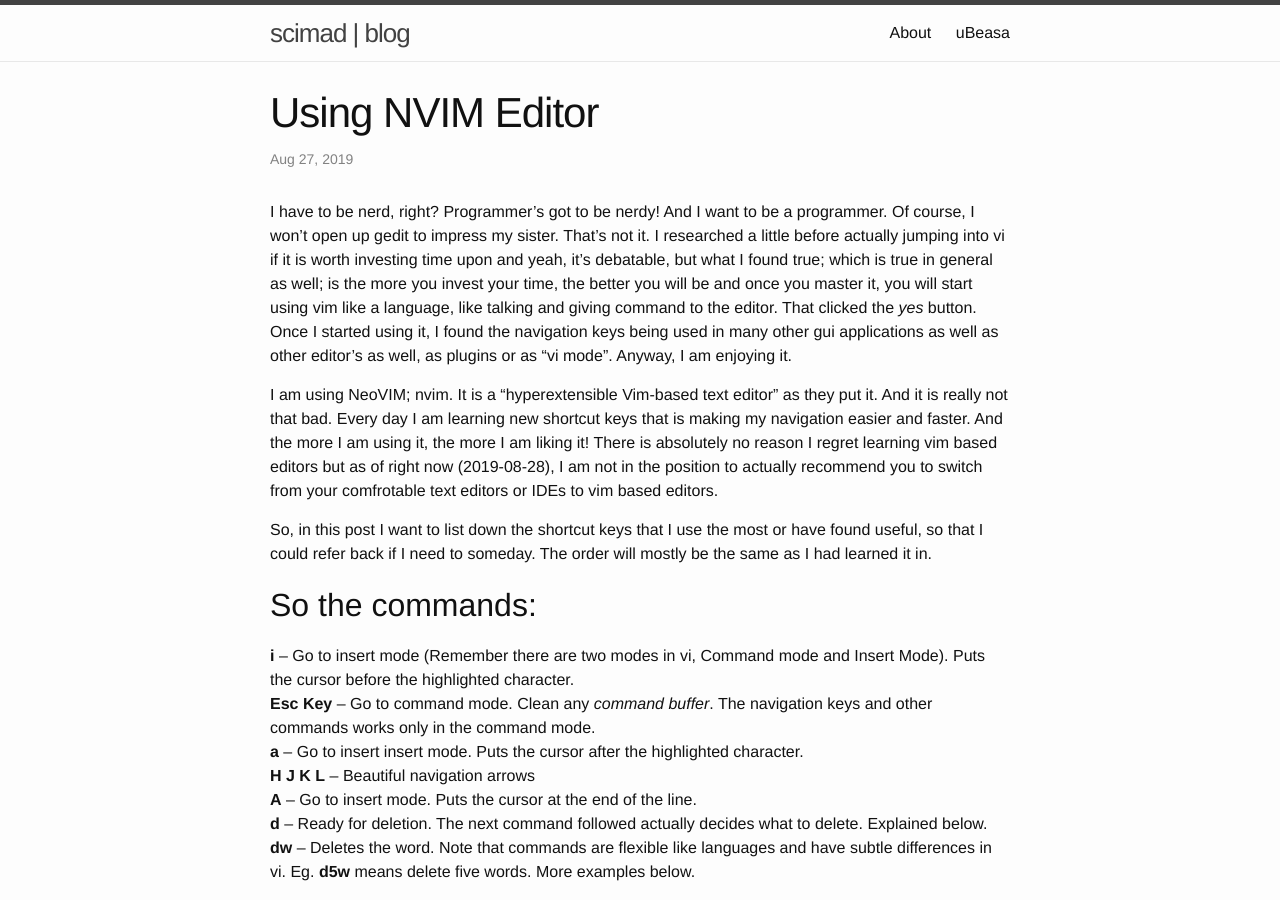
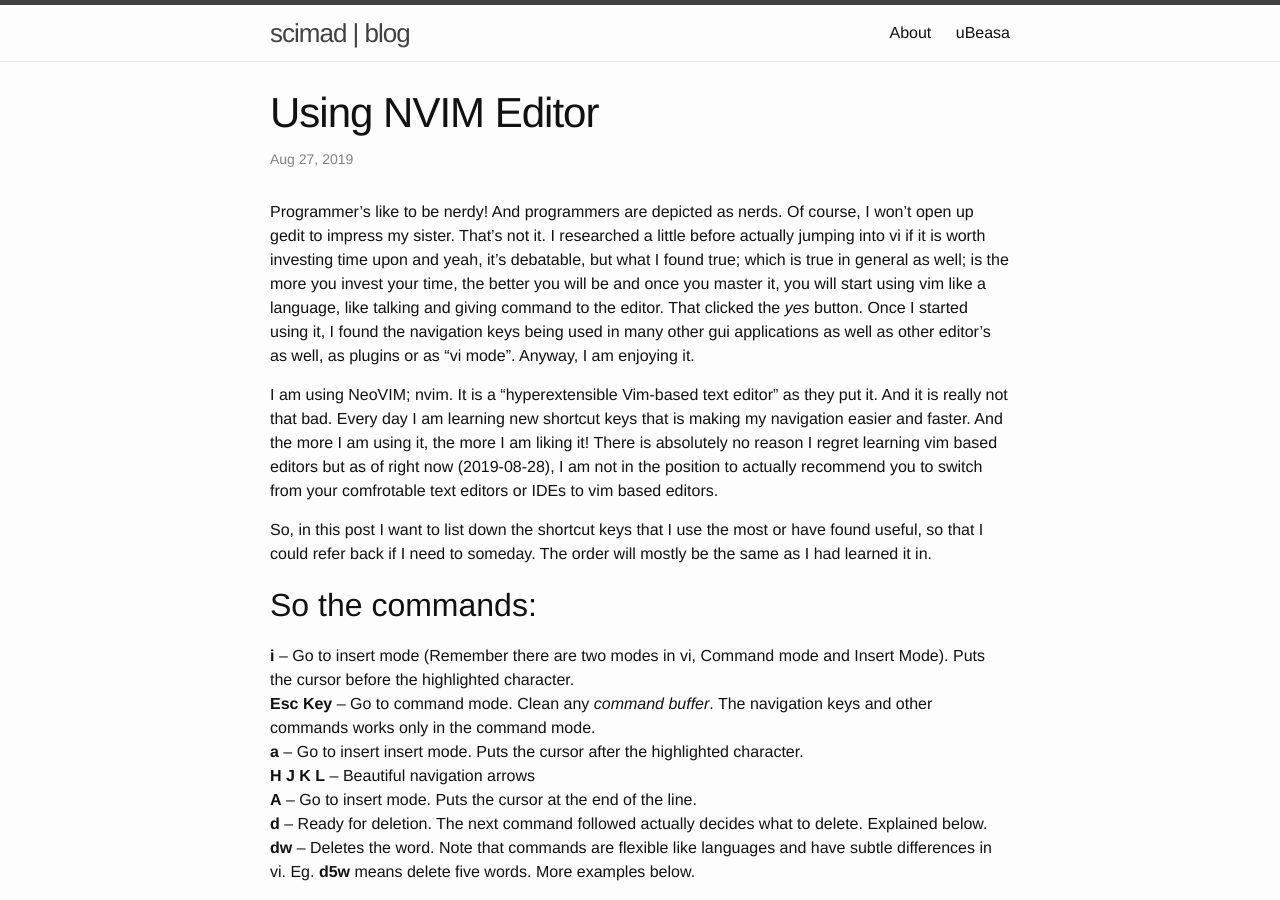
Before and after one commit to scimad/scimad.github.io, a Jekyll site: the page built from _posts/2019-08-27-the-vi-editor.markdown, in a window 1280 px wide and 900 px high. Built offline with Jekyll 4.4.1, drawn with Linux system fonts in a browser that asks for light colours.

Commit message:
Change intro para on vi eperience

```diff
--- a/_posts/2019-08-27-the-vi-editor.markdown
+++ b/_posts/2019-08-27-the-vi-editor.markdown
@@ -4,7 +4,7 @@ title:  "Using NVIM Editor"
 date:   2019-08-27 17:51:00 +054
 categories: programming editor
 ---
-I have to be nerd, right? Programmer's got to be nerdy! And I want to be a programmer. Of course, I won't open up gedit to impress my sister. That's not it. I researched a little before actually jumping into vi if it is worth investing time upon and yeah, it's debatable, but what I found true; which is true in general as well; is the more you invest your time, the better you will be and once you master it, you will start using vim like a language, like talking and giving command to the editor. That clicked the *yes* button. Once I started using it, I found the navigation keys being used in many other gui applications as well as other editor's as well, as plugins or as "vi mode". Anyway, I am enjoying it.
+Programmer's like to be nerdy! And programmers are depicted as nerds. Of course, I won't open up gedit to impress my sister. That's not it. I researched a little before actually jumping into vi if it is worth investing time upon and yeah, it's debatable, but what I found true; which is true in general as well; is the more you invest your time, the better you will be and once you master it, you will start using vim like a language, like talking and giving command to the editor. That clicked the *yes* button. Once I started using it, I found the navigation keys being used in many other gui applications as well as other editor's as well, as plugins or as "vi mode". Anyway, I am enjoying it.
 
 I am using NeoVIM; nvim. It is a "hyperextensible Vim-based text editor" as they put it. And it is really not that bad. Every day I am learning new shortcut keys that is making my navigation easier and faster. And the more I am using it, the more I am liking it! There is absolutely no reason I regret learning vim based editors but as of right now (2019-08-28), I am not in the position to actually recommend you to switch from your comfrotable text editors or IDEs to vim based editors.
 
```
